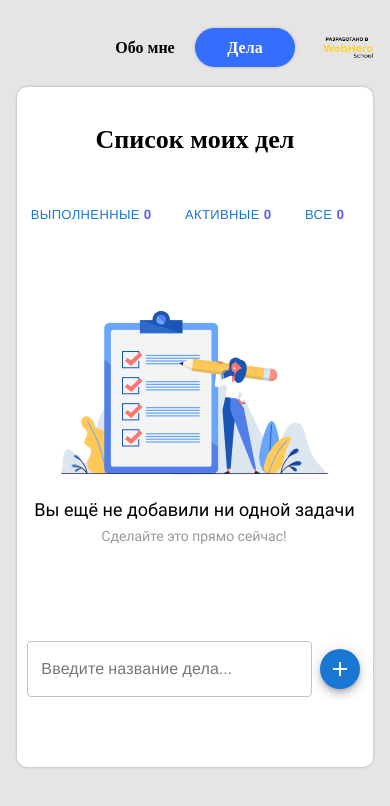
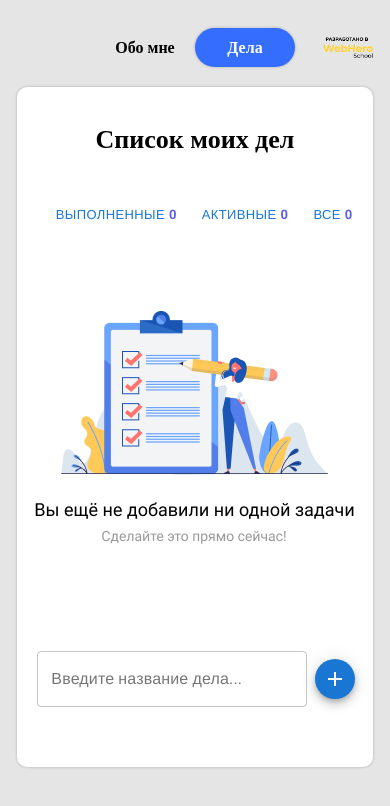
Before and after one commit to SarNadya/Todo, a React (Create React App) app: page /todo in a window 390 px wide. Shown: the top 806 px of the page. Built offline with nearby package versions, Linux system fonts and the light colour scheme; a web font is replaced by a local one.

Commit message:
доработка верстки

```diff
--- a/src/components/Header/Header.module.css
+++ b/src/components/Header/Header.module.css
@@ -33,12 +33,6 @@
   }
 }
 
-@media (max-width: 486px) {
-	.filterList {
-		justify-content: space-evenly;
-	}
-}
-
 @media (max-width: 420px) {
   .wrap {
     margin-left: 0;
--- a/src/components/InputItem/InputItem.module.css
+++ b/src/components/InputItem/InputItem.module.css
@@ -1,24 +1,11 @@
 .wrap {
   display: flex;
   height: 36px;
-  width: 110%;
-  padding: 0 10px;
+  padding: 0 10px 0 20px;
 }
 
 .input {
-  width: 77%;
+  width: 90%;
   border: 1px solid #CCCCCC;
   border-radius: 29px;
 }
-
-@media (max-width: 686px) {
-  .input {
-    width: 501px;
-  }
-}
-
-@media (max-width: 620px) {
-  .wrap {
-    width: 96%;
-  }
-}
--- a/src/components/ItemList/ItemList.module.css
+++ b/src/components/ItemList/ItemList.module.css
@@ -1,5 +1,4 @@
 .wrap {
   overflow: auto;
-  height: 390px;
-  margin-bottom: 20px;
+  height: 420px;
 }
--- a/src/components/Sort/Sort.module.css
+++ b/src/components/Sort/Sort.module.css
@@ -5,10 +5,16 @@
 
 .button {
     border: none;
+    border-radius: 20px;
     background-color: inherit;
+    margin: 7px;
 }
 
 .button:hover {
     cursor: pointer;
-    background-color: rgb(235, 225, 212);
 }
+
+.button:focus {
+    background-color: #356EFF;
+    color: #fff;
+}
```
